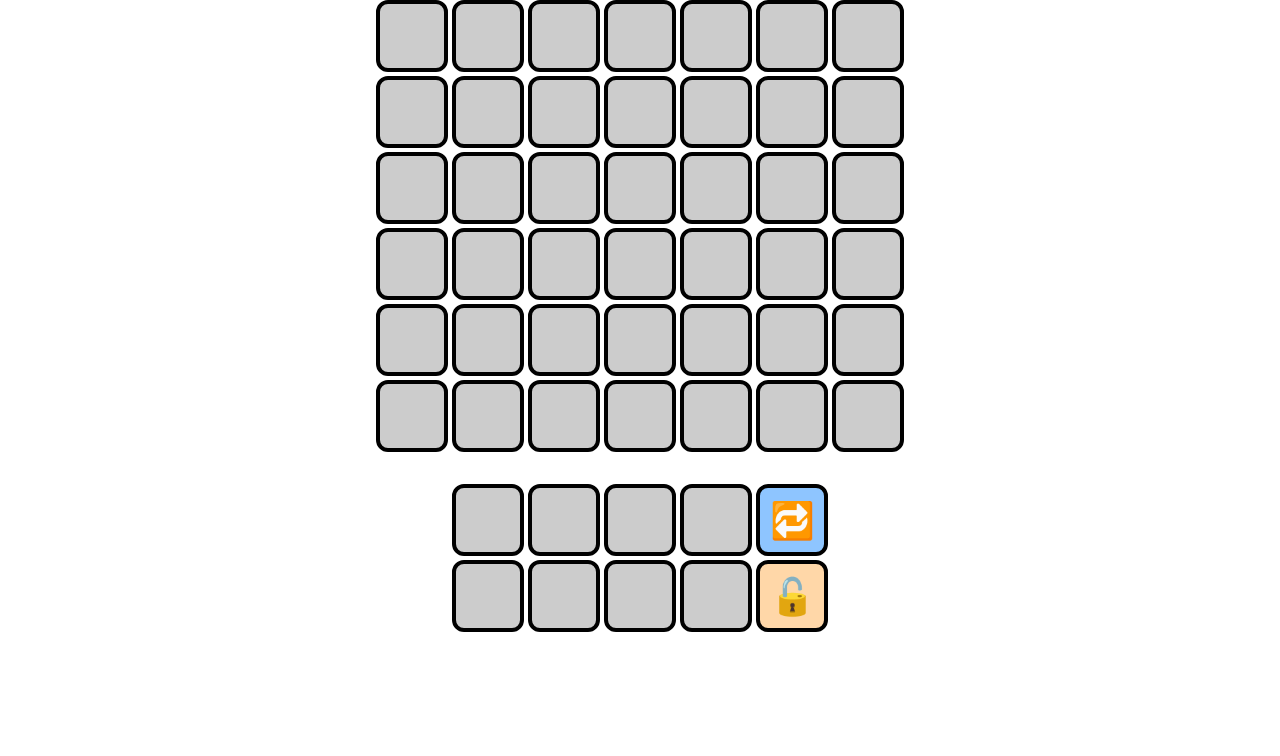
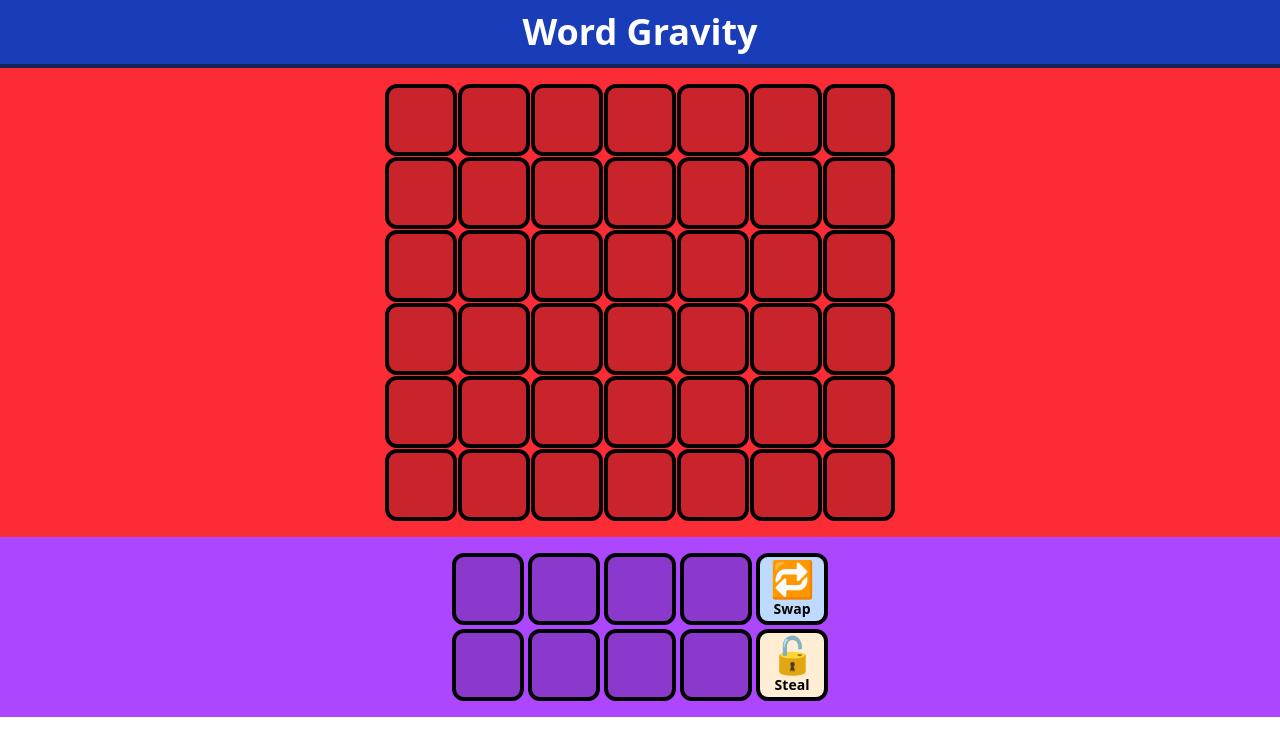
Before and after one commit to xandwr/word-gravity-pure, a SvelteKit app: page / in a window 1280 px wide. Shown: the top 756 px of the page. Built offline with nearby package versions, Linux system fonts and the light colour scheme.

Commit message:
layout work

```diff
--- a/src/components/playerHand.svelte
+++ b/src/components/playerHand.svelte
@@ -11,12 +11,18 @@
     <div class="flex flex-col gap-y-1">
         <div
             id="swapButton"
-            class="text-4xl aspect-square rounded-xl border-4 bg-blue-300 flex flex-col items-center justify-center w-10 h-10 p-8"
-        >🔁</div>
+            class="text-4xl aspect-square rounded-xl border-4 bg-blue-200 flex flex-col items-center justify-center w-10 h-10 p-8"
+        >
+            <h>🔁</h>
+            <h class="text-sm font-semibold">Swap</h>
+        </div>
 
         <div
             id="stealButton"
-            class="text-4xl aspect-square rounded-xl border-4 bg-orange-200 flex flex-col items-center justify-center w-10 h-10 p-8"
-        >🔓</div>
+            class="text-4xl aspect-square rounded-xl border-4 bg-orange-100 flex flex-col items-center justify-center w-10 h-10 p-8"
+        >
+            <h>🔓</h>
+            <h class="text-sm font-semibold">Steal</h>
+        </div>
     </div>
 </div>
--- a/src/components/wordGrid.svelte
+++ b/src/components/wordGrid.svelte
@@ -6,7 +6,7 @@
     const totalSlots = GRID_COLS * GRID_ROWS;
 </script>
 
-<div class="grid grid-cols-7 grid-rows-6 gap-1 w-fit h-fit">
+<div class="grid grid-cols-7 grid-rows-6 gap-px w-fit h-fit">
     {#each Array(GRID_COLS * GRID_ROWS) as _, index}
         <LetterSlot {index} />
     {/each}
--- a/src/routes/+page.svelte
+++ b/src/routes/+page.svelte
@@ -3,9 +3,18 @@
     import PlayerHand from "../components/playerHand.svelte";
 </script>
 
-<main>
-    <div class="flex flex-col items-center gap-y-8">
-        <WordGrid />
-        <PlayerHand />
+<main class="flex flex-col justify-between">
+    <header class="flex flex-col items-center bg-blue-800 text-white p-3 border-b-4 border-blue-950 shadow-lg">
+        <h1 class="font-bold text-4xl">Word Gravity</h1>
+    </header>
+
+    <div class="flex flex-col">
+        <div class="bg-red-500 w-full h-full p-4 flex justify-center">
+            <WordGrid />
+        </div>
+
+        <div class="bg-purple-500 w-full h-full p-4 flex justify-center">
+            <PlayerHand />
+        </div>
     </div>
 </main>
```
